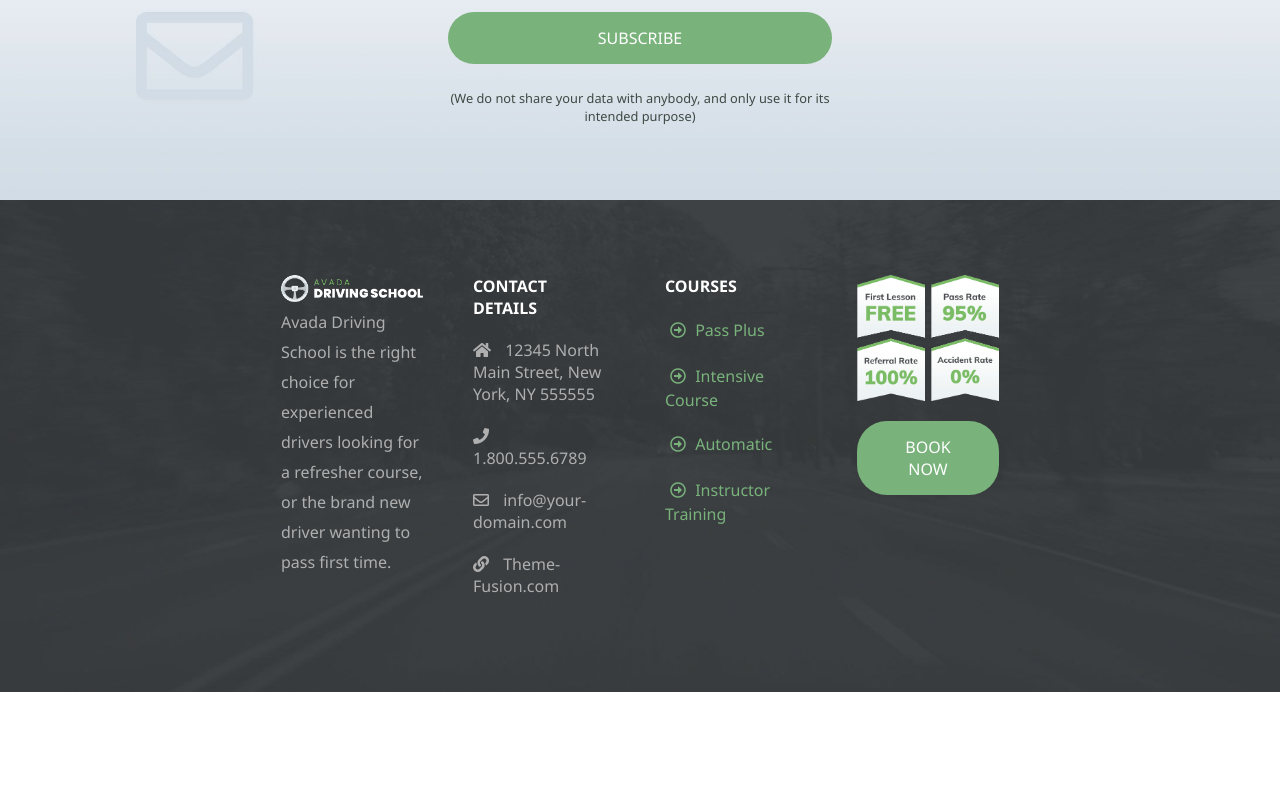
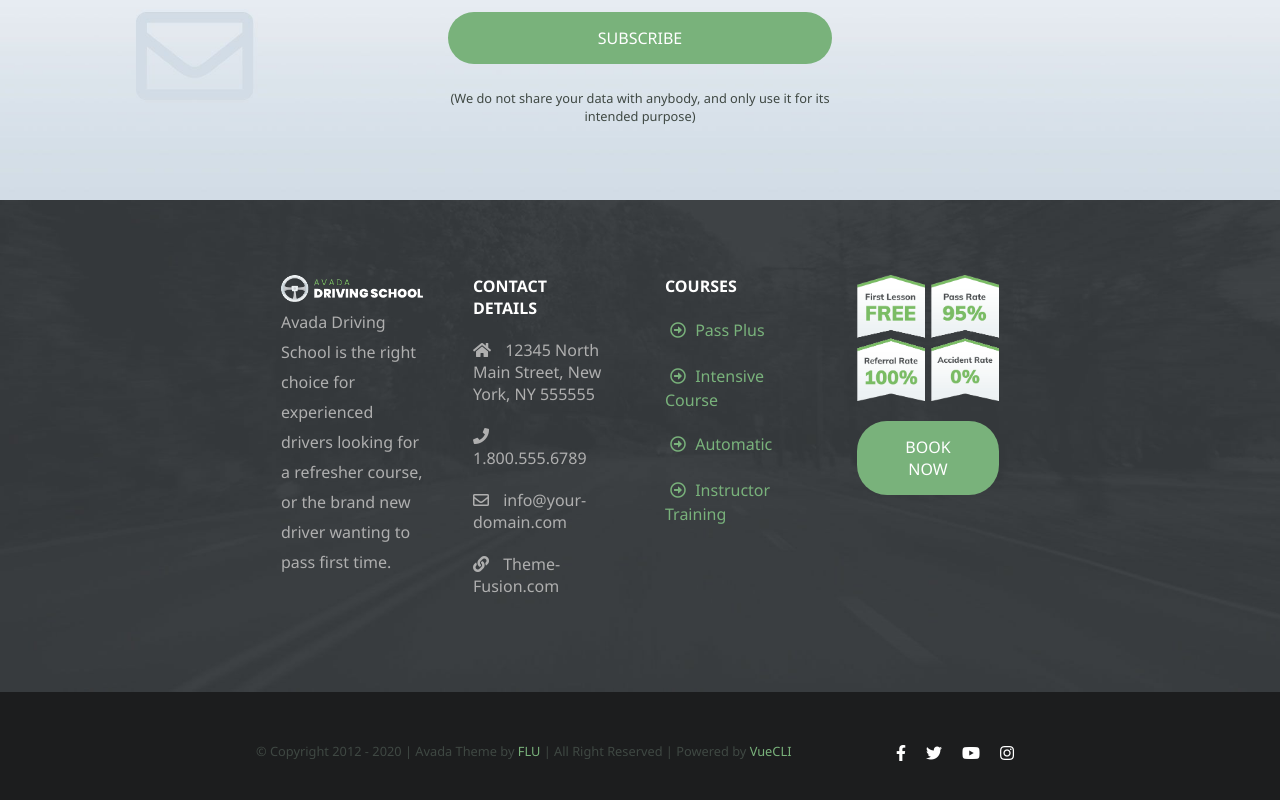
Before and after one commit to FLUlul/proj-html-vuejs, a Vue app: page / in a window 1280 px wide. Shown: the part 5440-6240 px from the top of the page. Before the commit the page ends 6132 px from the top, so only its background shows below. Built offline with nearby package versions, Linux system fonts and the light colour scheme.

Commit message:
update: footer bottom complete

```diff
--- a/src/components/DriveFooter.vue
+++ b/src/components/DriveFooter.vue
@@ -57,6 +57,25 @@
           </div>
 
           <div class="btn btn-green">BOOK NOW</div>
+
+        </div>
+
+      </div>
+
+    </div>
+
+    <div class="row-footer-bottom">
+
+      <div class="container">
+
+        <div id="copyright">&#169; Copyright 2012 - 2020 | Avada Theme by <span>FLU</span> | All Right Reserved | Powered by <span>VueCLI</span></div>
+
+        <div class="socials">
+
+          <i class="fab fa-facebook-f"></i>
+          <i class="fab fa-twitter"></i>
+          <i class="fab fa-youtube"></i>
+          <i class="fab fa-instagram"></i>
 
         </div>
 
@@ -160,4 +179,29 @@ export default {
     }
   }
 
+  .row-footer-bottom {
+    background-color: #1c1d1e;
+    color: $greyMain;
+    padding: 50px 0;
+
+    .container {
+      display: flex;
+      justify-content: space-between;
+
+      #copyright {
+        font-size: .8rem;
+        span {
+          color: $greenMain;
+        }
+      }
+
+      .socials {
+        i {
+          color: white;
+          margin: 0 10px;
+        }
+      }
+    }
+  }
+
 </style>
```
